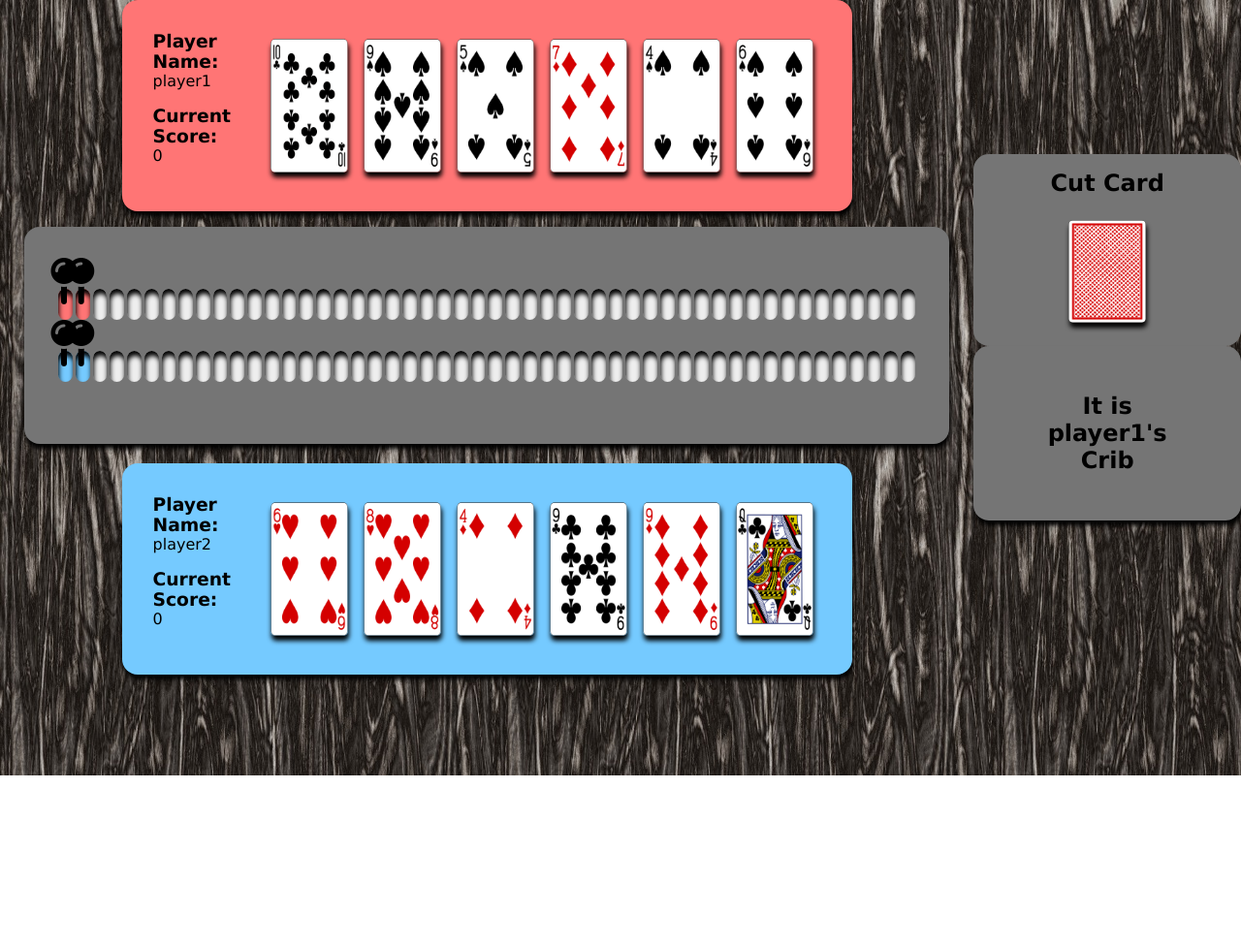
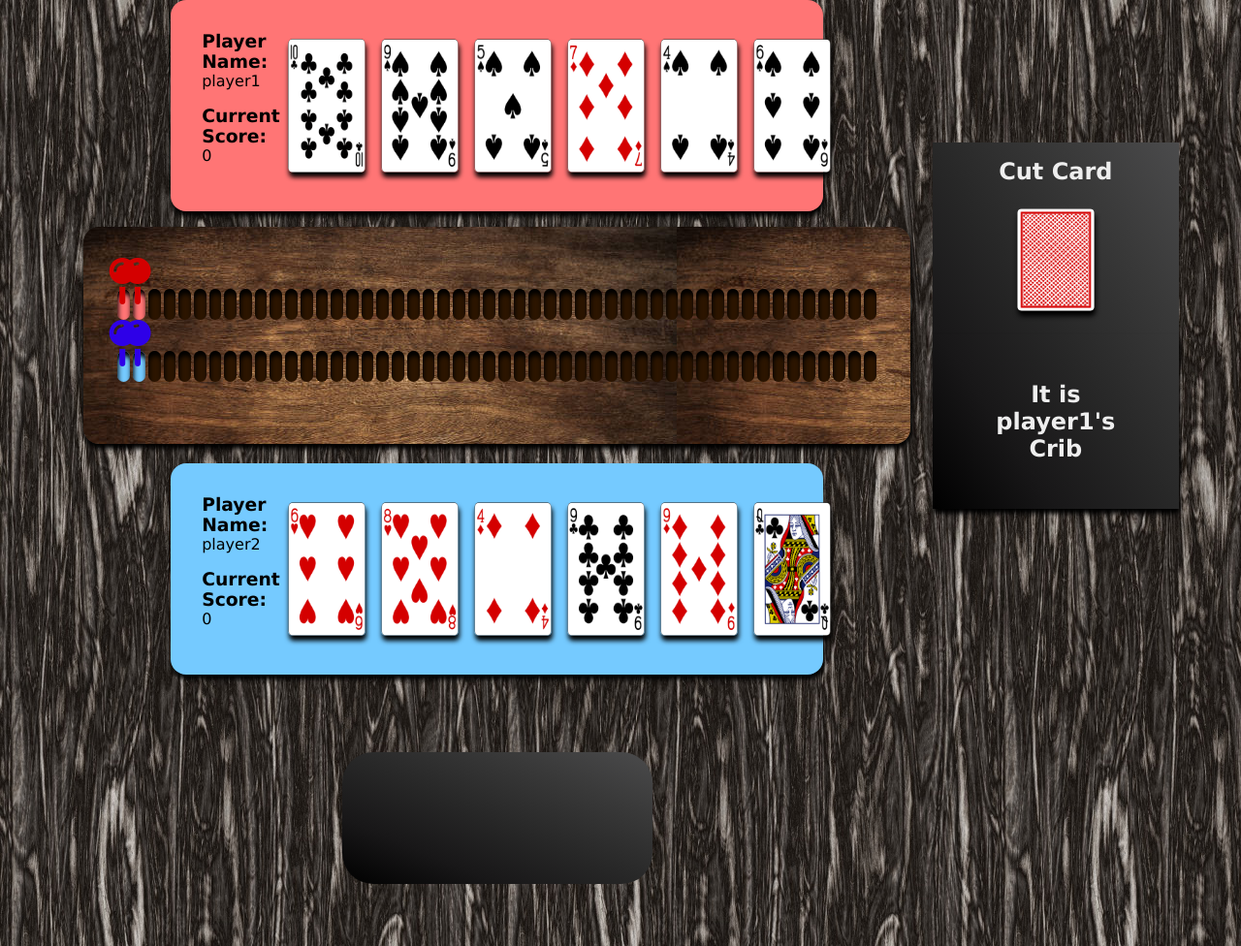
Before and after one commit to TyR404/Cribbage, a plain HTML site: page index.html in a window 1280 px wide. Shown: the whole page at 97% size. Before the commit the page ends 800 px from the top, so only its background shows below. Drawn offline with Linux system fonts and the light colour scheme.

Commit message:
update look for board

```diff
--- a/index.html
+++ b/index.html
@@ -152,6 +152,8 @@
         <img src="Pictures\card_AC.png" alt="" class="card" />
       </div>
     </div>
+
+    <div class="button"></div>
   </main>
 
   <aside>
--- a/styles/styles.css
+++ b/styles/styles.css
@@ -10,6 +10,7 @@ body {
   text-align: center;
   display: grid;
   grid-template-areas: "main main main main main aside";
+  padding: 0 5% 5%;
 }
 main {
   grid-area: main;
@@ -17,7 +18,7 @@ main {
 
 table {
   display: inline-block;
-  background-color: rgb(117, 117, 117);
+  background-image: url(/Pictures/board-background.jpg);
   padding: 2rem;
   border-collapse: separate;
   border-spacing: 0.2rem;
@@ -36,11 +37,11 @@ td {
   width: 2em;
   height: 2em;
   aspect-ratio: 1 / 1;
-  background-color: #eeeeee;
+  background-color: #2c1500;
   margin: 1rem;
   border-radius: 1rem;
   position: relative;
-  box-shadow: inset 1px 5px 5px black;
+  box-shadow: inset 1px 5px 5px rgb(0, 0, 0);
 }
 
 .player1 .scored {
@@ -53,9 +54,6 @@ td {
 .player1-details {
   background-color: hsl(0, 100%, 73%);
 }
-.player2-details {
-  background-color: hsl(203, 100%, 73%);
-}
 
 .details {
   width: 75%;
@@ -65,6 +63,12 @@ td {
   display: flex;
   box-shadow: 1px 5px 5px black;
 }
+
+.player2-details {
+  background-color: hsl(203, 100%, 73%);
+  margin-bottom: 5em;
+}
+
 .info {
   text-align: left;
   width: 100%;
@@ -81,14 +85,22 @@ td {
 }
 
 aside {
+  color: #eeeeee;
   grid-area: aside;
   align-self: center;
+  margin-top: -15em;
+  background-image: linear-gradient(
+    to left bottom,
+    #4b4b4c,
+    #393939,
+    #282828,
+    #181718,
+    #000000
+  );
 }
 
 .crib {
-  background-color: rgb(117, 117, 117);
   padding: 2rem;
-  border-radius: 1rem;
   box-shadow: 1px 5px 5px black;
 }
 
@@ -121,8 +133,6 @@ i {
 }
 
 .cut-card-container {
-  background-color: rgb(117, 117, 117);
-  border-radius: 1rem;
   justify-content: center;
   align-items: center;
   display: flex;
@@ -130,3 +140,30 @@ i {
   padding: 1rem;
   gap: 1rem;
 }
+
+.button {
+  width: 20em;
+  height: 8.5em;
+  display: block;
+  border-radius: 2em;
+  margin: auto;
+  background-image: linear-gradient(
+    to left bottom,
+    #4b4b4c,
+    #393939,
+    #282828,
+    #181718,
+    #000000
+  );
+  color: #eeeeee;
+}
+
+.player1 i {
+  filter: invert(11%) sepia(78%) saturate(6483%) hue-rotate(2deg)
+    brightness(90%) contrast(115%);
+}
+
+.player2 i {
+  filter: invert(11%) sepia(68%) saturate(3874%) hue-rotate(252deg)
+    brightness(133%) contrast(170%);
+}
```
Also changed, not shown: Pictures/board-background.jpg (added).
